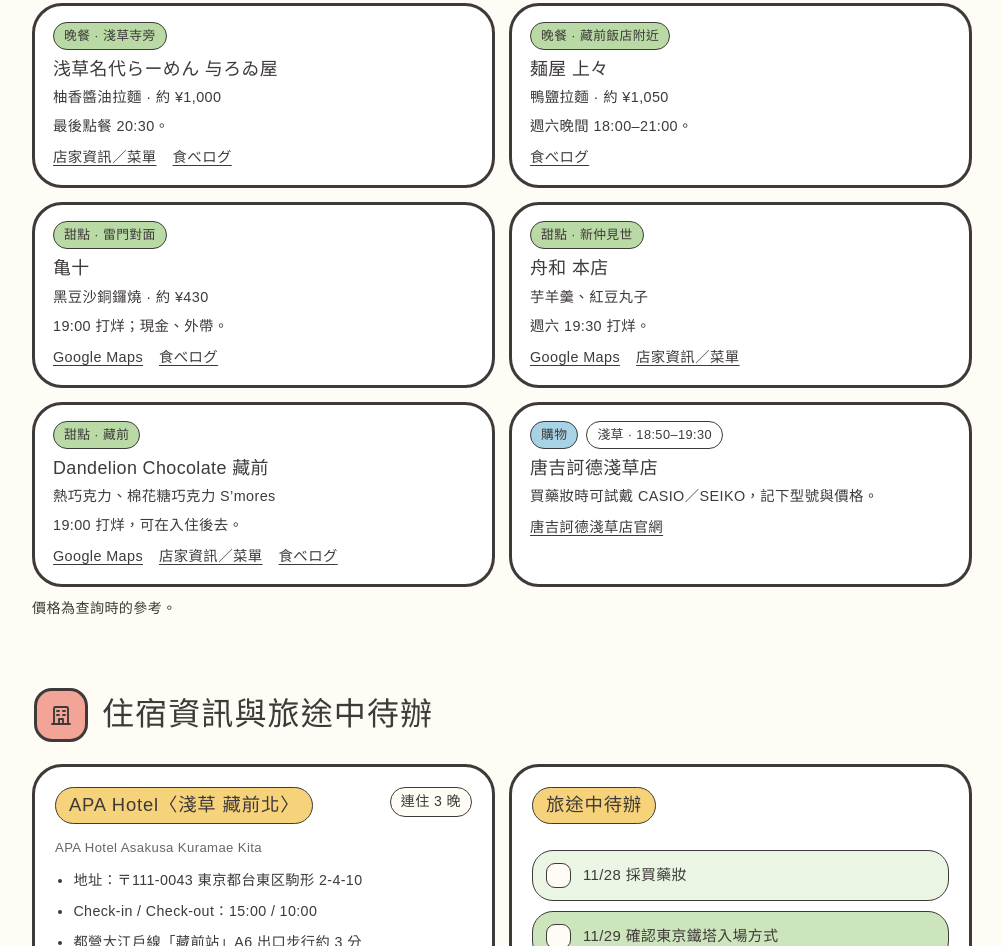
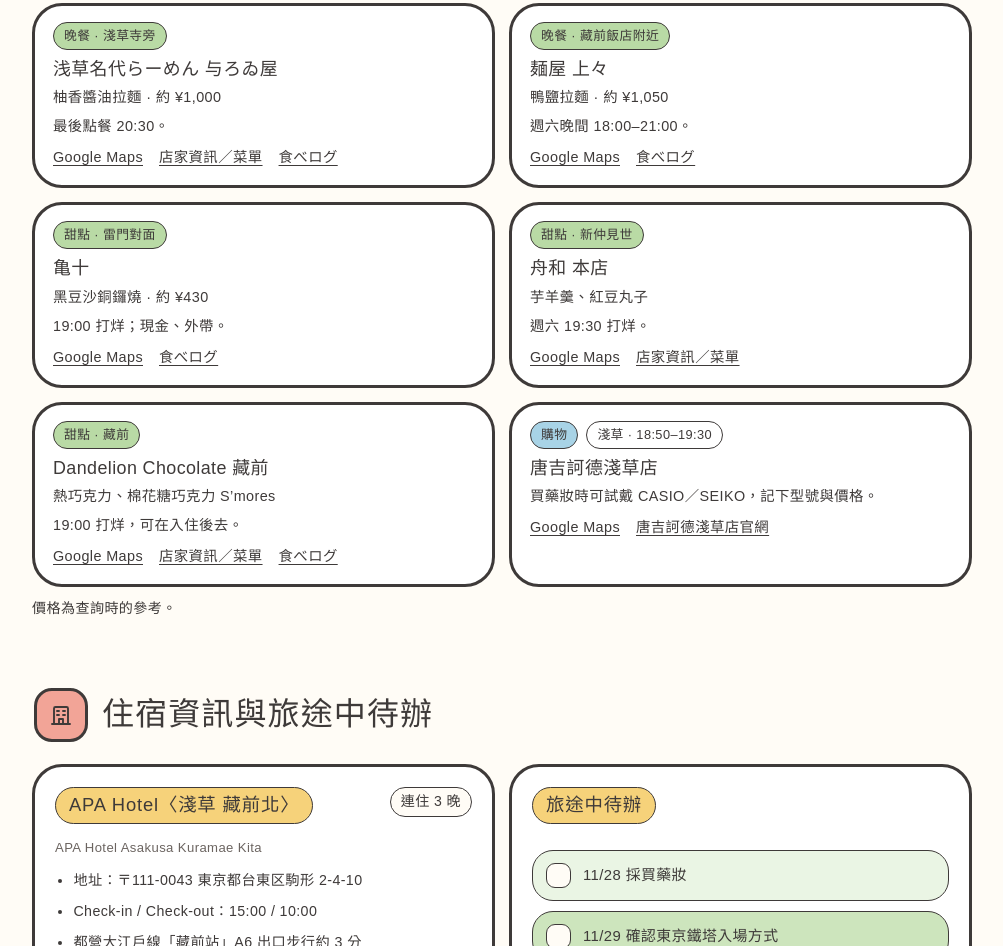
Before and after one commit to yojing-hub/2026tokyoonmyway, a plain HTML site: page index.html in a window 1280 px wide. Shown: the part 4859-5805 px from the top of the page, without its empty margins (138-1141 px from the left). Drawn offline with Linux system fonts and the light colour scheme; a web font is replaced by a local one.

Commit message:
Complete Google Maps links for all recommended shops

```diff
--- a/index.html
+++ b/index.html
@@ -1415,14 +1415,14 @@ h1, h2, h3, h4, strong, b,
 <h4>浅草名代らーめん 与ろゐ屋</h4>
 <p><strong>柚香醬油拉麵 · 約 ¥1,000</strong></p>
 <p>最後點餐 20:30。</p>
-<ul><li><a href="https://yoroiya.jp/" target="_blank" rel="noopener noreferrer">店家資訊／菜單</a></li><li><a href="https://tabelog.com/tokyo/A1311/A131102/13003715/dtlrvwlst/B455326535/" target="_blank" rel="noopener noreferrer">食べログ</a></li></ul>
+<ul><li><a class="map-link" href="https://www.google.com/maps/search/?api=1&amp;query=%E6%B5%85%E8%8D%89%E5%90%8D%E4%BB%A3%E3%82%89%E3%83%BC%E3%82%81%E3%82%93%20%E4%B8%8E%E3%82%8D%E3%82%90%E5%B1%8B%20%E5%8F%B0%E6%9D%B1%E5%8C%BA%E6%B5%85%E8%8D%891-36-7" target="_blank" rel="noopener noreferrer">Google Maps</a></li><li><a href="https://yoroiya.jp/" target="_blank" rel="noopener noreferrer">店家資訊／菜單</a></li><li><a href="https://tabelog.com/tokyo/A1311/A131102/13003715/dtlrvwlst/B455326535/" target="_blank" rel="noopener noreferrer">食べログ</a></li></ul>
 </article>
 <article class="card watch-shop" data-kind="food">
 <div class="meta-row"><span class="tag meal-label">晚餐 · 藏前飯店附近</span></div>
 <h4>麺屋 上々</h4>
 <p><strong>鴨鹽拉麵 · 約 ¥1,050</strong></p>
 <p>週六晚間 18:00–21:00。</p>
-<ul><li><a href="https://tabelog.com/tokyo/A1311/A131103/13247871/" target="_blank" rel="noopener noreferrer">食べログ</a></li></ul>
+<ul><li><a class="map-link" href="https://www.google.com/maps/search/?api=1&amp;query=%E9%BA%BA%E5%B1%8B%20%E4%B8%8A%E3%80%85%20%E5%8F%B0%E6%9D%B1%E5%8C%BA%E8%94%B5%E5%89%8D3-17-3" target="_blank" rel="noopener noreferrer">Google Maps</a></li><li><a href="https://tabelog.com/tokyo/A1311/A131103/13247871/" target="_blank" rel="noopener noreferrer">食べログ</a></li></ul>
 </article>
 <article class="card watch-shop" data-kind="food">
 <div class="meta-row"><span class="tag meal-label">甜點 · 雷門對面</span></div>
@@ -1449,7 +1449,7 @@ h1, h2, h3, h4, strong, b,
 <div class="meta-row"><span class="tag retail-label">購物</span><span class="tag">淺草 · 18:50–19:30</span></div>
 <h4>唐吉訶德淺草店</h4>
 <p>買藥妝時可試戴 CASIO／SEIKO，記下型號與價格。</p>
-<ul><li><a href="https://www.donki.com/store/shop_detail.php?shop_id=326" target="_blank" rel="noopener noreferrer">唐吉訶德淺草店官網</a></li></ul>
+<ul><li><a class="map-link" href="https://www.google.com/maps/search/?api=1&amp;query=%E3%83%89%E3%83%B3%E3%83%BB%E3%82%AD%E3%83%9B%E3%83%BC%E3%83%86%20%E6%B5%85%E8%8D%89%E5%BA%97" target="_blank" rel="noopener noreferrer">Google Maps</a></li><li><a href="https://www.donki.com/store/shop_detail.php?shop_id=326" target="_blank" rel="noopener noreferrer">唐吉訶德淺草店官網</a></li></ul>
 </article>
 </div><p class="shop-empty" hidden>這天沒有購物店家。</p></div>
 <div class="shop-day" data-shop-day="2" hidden>
@@ -1460,21 +1460,21 @@ h1, h2, h3, h4, strong, b,
 <h4>みはし 上野本店</h4>
 <p><strong>奶油餡蜜 · 約 ¥700</strong></p>
 <p>上野站不忍口附近，10:30 開門。</p>
-<ul><li><a href="https://www.mihashi.co.jp/shop/" target="_blank" rel="noopener noreferrer">店家資訊／菜單</a></li><li><a href="https://tabelog.com/tokyo/A1311/A131101/13003581/dtlrvwlst/B528502344/" target="_blank" rel="noopener noreferrer">食べログ</a></li></ul>
+<ul><li><a class="map-link" href="https://www.google.com/maps/search/?api=1&amp;query=%E3%81%82%E3%82%93%E3%81%BF%E3%81%A4%20%E3%81%BF%E3%81%AF%E3%81%97%20%E4%B8%8A%E9%87%8E%E6%9C%AC%E5%BA%97%20%E5%8F%B0%E6%9D%B1%E5%8C%BA%E4%B8%8A%E9%87%8E4-9-7" target="_blank" rel="noopener noreferrer">Google Maps</a></li><li><a href="https://www.mihashi.co.jp/shop/" target="_blank" rel="noopener noreferrer">店家資訊／菜單</a></li><li><a href="https://tabelog.com/tokyo/A1311/A131101/13003581/dtlrvwlst/B528502344/" target="_blank" rel="noopener noreferrer">食べログ</a></li></ul>
 </article>
 <article class="card watch-shop" data-kind="food">
 <div class="meta-row"><span class="tag meal-label">午餐 · 六本木站</span></div>
 <h4>蕎麦六本</h4>
 <p><strong>冷蕎麥麵 · 約 ¥900–950</strong></p>
 <p>六本木站附近，週日 11:30 開門。</p>
-<ul><li><a href="https://r.gnavi.co.jp/3j27cd5p0000/menu1/" target="_blank" rel="noopener noreferrer">店家資訊／菜單</a></li><li><a href="https://tabelog.com/tokyo/A1307/A130701/13195931/dtlrvwlst/" target="_blank" rel="noopener noreferrer">食べログ</a></li></ul>
+<ul><li><a class="map-link" href="https://www.google.com/maps/search/?api=1&amp;query=%E8%95%8E%E9%BA%A6%E5%85%AD%E6%9C%AC%20%E5%85%AD%E6%9C%AC%E6%9C%A8%20%E6%9D%B1%E4%BA%AC" target="_blank" rel="noopener noreferrer">Google Maps</a></li><li><a href="https://r.gnavi.co.jp/3j27cd5p0000/menu1/" target="_blank" rel="noopener noreferrer">店家資訊／菜單</a></li><li><a href="https://tabelog.com/tokyo/A1307/A130701/13195931/dtlrvwlst/" target="_blank" rel="noopener noreferrer">食べログ</a></li></ul>
 </article>
 <article class="card watch-shop" data-kind="food">
 <div class="meta-row"><span class="tag meal-label">晚餐 · 東京鐵塔周邊</span></div>
 <h4>しんぱち食堂 大門店</h4>
 <p><strong>炭烤魚定食 · 約 ¥800–1,100</strong></p>
 <p>大門站旁，登塔前有空再去。</p>
-<ul><li><a href="https://map.yahoo.co.jp/v3/place/LLy447BofQY/menu" target="_blank" rel="noopener noreferrer">店家資訊／菜單</a></li><li><a href="https://x.com/torajicom/status/2050096128952352771" target="_blank" rel="noopener noreferrer">日本食記 · X</a></li></ul>
+<ul><li><a class="map-link" href="https://www.google.com/maps/search/?api=1&amp;query=%E3%81%97%E3%82%93%E3%81%B1%E3%81%A1%E9%A3%9F%E5%A0%82%20%E5%A4%A7%E9%96%80%E5%BA%97%20%E6%B8%AF%E5%8C%BA%E8%8A%9D%E5%A4%A7%E9%96%802-4-3" target="_blank" rel="noopener noreferrer">Google Maps</a></li><li><a href="https://map.yahoo.co.jp/v3/place/LLy447BofQY/menu" target="_blank" rel="noopener noreferrer">店家資訊／菜單</a></li><li><a href="https://x.com/torajicom/status/2050096128952352771" target="_blank" rel="noopener noreferrer">日本食記 · X</a></li></ul>
 </article>
 
 <article class="card watch-shop" data-kind="food">
@@ -1500,14 +1500,14 @@ h1, h2, h3, h4, strong, b,
 <h4>名物屋 汐留店</h4>
 <p><strong>刺身定食 · ¥1,320</strong></p>
 <p>汐留 City Center B1，平日午餐 11:00–15:00。</p>
-<ul><li><a href="https://meibutsuya-shimbashi.com/lunch/" target="_blank" rel="noopener noreferrer">店家資訊／菜單</a></li><li><a href="https://tabelog.com/tokyo/A1301/A130103/13310233/dtlrvwlst/" target="_blank" rel="noopener noreferrer">食べログ</a></li></ul>
+<ul><li><a class="map-link" href="https://www.google.com/maps/search/?api=1&amp;query=%E5%90%8D%E7%89%A9%E5%B1%8B%20%E6%B1%90%E7%95%99%E5%BA%97%20%E6%B1%90%E7%95%99%E3%82%B7%E3%83%86%E3%82%A3%E3%82%BB%E3%83%B3%E3%82%BF%E3%83%BC" target="_blank" rel="noopener noreferrer">Google Maps</a></li><li><a href="https://meibutsuya-shimbashi.com/lunch/" target="_blank" rel="noopener noreferrer">店家資訊／菜單</a></li><li><a href="https://tabelog.com/tokyo/A1301/A130103/13310233/dtlrvwlst/" target="_blank" rel="noopener noreferrer">食べログ</a></li></ul>
 </article>
 <article class="card watch-shop" data-kind="food">
 <div class="meta-row"><span class="tag meal-label">晚餐 · 澀谷 PARCO 附近</span></div>
 <h4>焼肉ライク 渋谷宇田川町店</h4>
 <p><strong>薄切牛五花套餐 · ¥790 起</strong></p>
 <p>澀谷購物後的燒肉備案。</p>
-<ul><li><a href="https://yakiniku-like-shibuya-udagawacho.com/course/" target="_blank" rel="noopener noreferrer">店家資訊／菜單</a></li><li><a href="https://tabelog.com/tokyo/A1303/A130301/13230742/" target="_blank" rel="noopener noreferrer">食べログ</a></li></ul>
+<ul><li><a class="map-link" href="https://www.google.com/maps/search/?api=1&amp;query=%E7%84%BC%E8%82%89%E3%83%A9%E3%82%A4%E3%82%AF%20%E6%B8%8B%E8%B0%B7%E5%AE%87%E7%94%B0%E5%B7%9D%E7%94%BA%E5%BA%97%20%E6%B8%8B%E8%B0%B7%E5%8C%BA%E5%AE%87%E7%94%B0%E5%B7%9D%E7%94%BA31-4" target="_blank" rel="noopener noreferrer">Google Maps</a></li><li><a href="https://yakiniku-like-shibuya-udagawacho.com/course/" target="_blank" rel="noopener noreferrer">店家資訊／菜單</a></li><li><a href="https://tabelog.com/tokyo/A1303/A130301/13230742/" target="_blank" rel="noopener noreferrer">食べログ</a></li></ul>
 </article>
 <article class="card watch-shop" data-kind="food">
 <div class="meta-row"><span class="tag meal-label">甜點 · 銀座三越附近</span></div>
@@ -1536,7 +1536,7 @@ h1, h2, h3, h4, strong, b,
 <p>PARCO → 澀谷站。可看 SEIKO、CITIZEN、CASIO。</p>
 <p><strong>Ricoh GR 相機周邊</strong>　備用電池、充電器、手腕帶、相機包。出示相機型號確認相容性與庫存。</p>
 <p>結帳前確認免稅與折價券</p>
-<ul>
+<ul><li><a class="map-link" href="https://www.google.com/maps/search/?api=1&amp;query=%E3%83%93%E3%83%83%E3%82%AF%E3%82%AB%E3%83%A1%E3%83%A9%20%E6%B8%8B%E8%B0%B7%E3%83%8F%E3%83%81%E5%85%AC%E5%8F%A3%E5%BA%97" target="_blank" rel="noopener noreferrer">八公口店 · Google Maps</a></li><li><a class="map-link" href="https://www.google.com/maps/search/?api=1&amp;query=%E3%83%93%E3%83%83%E3%82%AF%E3%82%AB%E3%83%A1%E3%83%A9%20%E6%B8%8B%E8%B0%B7%E6%9D%B1%E5%8F%A3%E5%BA%97" target="_blank" rel="noopener noreferrer">東口店 · Google Maps</a></li>
 <li><a href="https://www.biccamera.com/bc/i/shop/shoplist/shop004.jsp" target="_blank" rel="noopener noreferrer">澀谷八公口店（B 館 2F 相機／3F 手錶）</a></li>
 <li><a href="https://www.biccamera.com/bc/i/shop/shoplist/shop008.jsp" target="_blank" rel="noopener noreferrer">澀谷東口店（本館 2F 相機／3F 手錶）</a></li>
 </ul>
@@ -1550,14 +1550,14 @@ h1, h2, h3, h4, strong, b,
 <h4>ちゃんこ道場 両国駅前店</h4>
 <p><strong>雞肉相撲小鍋 ¥1,000／含刺身套餐 ¥1,700</strong></p>
 <p>小鍋每日限 10 份，午餐最後點餐 14:00。</p>
-<ul><li><a href="https://chankodoujyou.owst.jp/" target="_blank" rel="noopener noreferrer">店家資訊／菜單</a></li><li><a href="https://tabelog.com/tokyo/A1312/A131201/13036713/dtlmenu/lunch/" target="_blank" rel="noopener noreferrer">食べログ</a></li></ul>
+<ul><li><a class="map-link" href="https://www.google.com/maps/search/?api=1&amp;query=%E3%81%A1%E3%82%83%E3%82%93%E3%81%93%E9%81%93%E5%A0%B4%20%E4%B8%A1%E5%9B%BD%E9%A7%85%E5%89%8D%E5%BA%97%20%E5%A2%A8%E7%94%B0%E5%8C%BA%E6%A8%AA%E7%B6%B21-3-12" target="_blank" rel="noopener noreferrer">Google Maps</a></li><li><a href="https://chankodoujyou.owst.jp/" target="_blank" rel="noopener noreferrer">店家資訊／菜單</a></li><li><a href="https://tabelog.com/tokyo/A1312/A131201/13036713/dtlmenu/lunch/" target="_blank" rel="noopener noreferrer">食べログ</a></li></ul>
 </article>
 <article class="card watch-shop" data-kind="food">
 <div class="meta-row"><span class="tag meal-label">午餐 · 兩國站東口</span></div>
 <h4>はせ川</h4>
 <p><strong>炸豬排定食 · 午餐約 ¥1,000–2,000</strong></p>
 <p>午餐不接受預約，最後點餐 14:30。</p>
-<ul><li><a href="https://tabelog.com/tokyo/A1312/A131201/13019126/" target="_blank" rel="noopener noreferrer">店家資訊／菜單</a></li><li><a href="https://tabelog.com/tokyo/A1312/A131201/13019126/dtlrvwlst/" target="_blank" rel="noopener noreferrer">食べログ</a></li></ul>
+<ul><li><a class="map-link" href="https://www.google.com/maps/search/?api=1&amp;query=%E3%81%A8%E3%82%93%E3%81%8B%E3%81%A4%20%E3%81%AF%E3%81%9B%E5%B7%9D%20%E5%A2%A8%E7%94%B0%E5%8C%BA%E4%B8%A1%E5%9B%BD3-24-1" target="_blank" rel="noopener noreferrer">Google Maps</a></li><li><a href="https://tabelog.com/tokyo/A1312/A131201/13019126/" target="_blank" rel="noopener noreferrer">店家資訊／菜單</a></li><li><a href="https://tabelog.com/tokyo/A1312/A131201/13019126/dtlrvwlst/" target="_blank" rel="noopener noreferrer">食べログ</a></li></ul>
 </article>
 <article class="card watch-shop" data-kind="food">
 <div class="meta-row"><span class="tag meal-label">甜點 · 墨田水族館後</span></div>
@@ -1577,7 +1577,7 @@ h1, h2, h3, h4, strong, b,
 <div class="meta-row"><span class="tag retail-label">購物</span><span class="tag">晴空塔 · 10:00 後</span></div>
 <h4>TiCTAC 東京晴空塔 Solamachi 店</h4>
 <p>商場 3F · 10:00–21:00。逛完墨田水族館再去。</p>
-<ul><li><a href="https://www.tictac-web.com/shoplist/shopTictac/0707" target="_blank" rel="noopener noreferrer">TiCTAC 分店官網</a></li></ul>
+<ul><li><a class="map-link" href="https://www.google.com/maps/search/?api=1&amp;query=TiCTAC%20%E6%9D%B1%E4%BA%AC%E3%82%BD%E3%83%A9%E3%83%9E%E3%83%81%E5%BA%97" target="_blank" rel="noopener noreferrer">Google Maps</a></li><li><a href="https://www.tictac-web.com/shoplist/shopTictac/0707" target="_blank" rel="noopener noreferrer">TiCTAC 分店官網</a></li></ul>
 </article>
 </div><p class="shop-empty" hidden>這天沒有購物店家。</p></div>
 <p class="shop-price-note">價格為查詢時的參考。</p>
```
